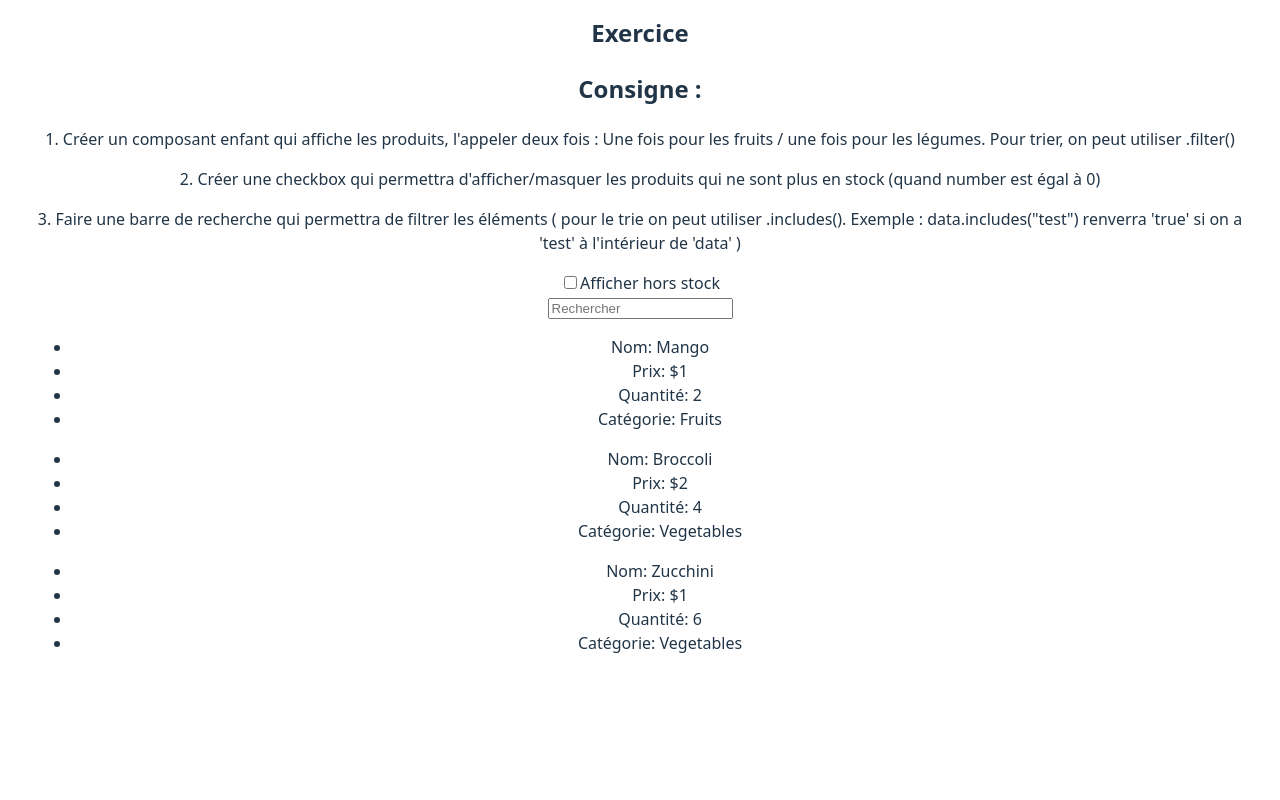
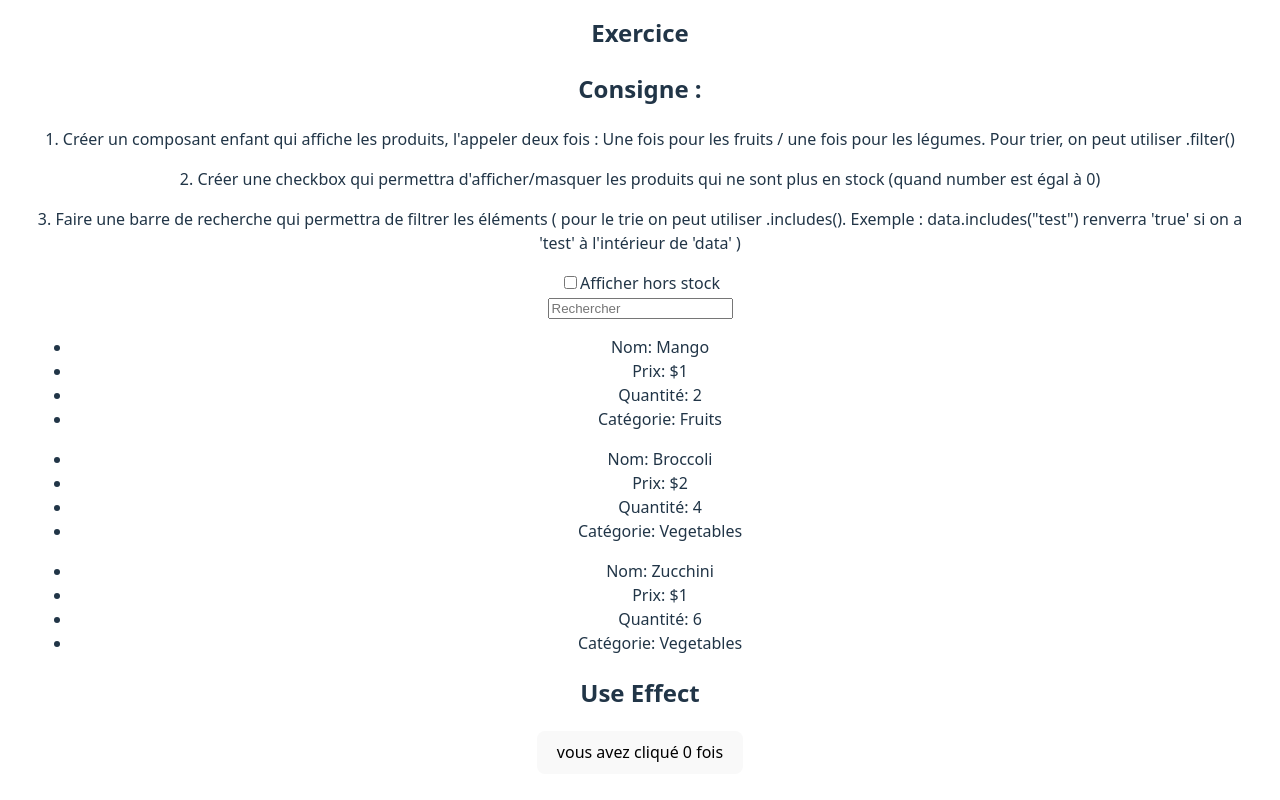
Before and after one commit to klabarreJehann/React_formation, a React (Vite) app: page / in a window 1280 px wide. Shown: the part 2544-3344 px from the top of the page. Before the commit the page ends 3247 px from the top, so only its background shows below. Built offline with nearby package versions, Linux system fonts and the light colour scheme.

Commit message:
début explication useEffect

```diff
--- a/src/App.jsx
+++ b/src/App.jsx
@@ -6,6 +6,7 @@ import Event from "./components/Event";
 import Exercice from "./components/Exercices/Exercice";
 
 import Form from "./components/Form";
+import HookUseEffect from "./components/HookUseEffect";
 import MyButton from "./components/MyButton";
 import SharingData from "./components/SharingData";
 
@@ -51,6 +52,9 @@ function App() {
 
       <h2>Exercice</h2>
       <Exercice />
+
+      <h2>Use Effect</h2>
+      <HookUseEffect />
     </>
   );
 }
--- /dev/null
+++ b/src/components/HookUseEffect.jsx
@@ -0,0 +1,39 @@
+import { useEffect, useState } from "react";
+
+function HookUseEffect() {
+  const [count, setCount] = useState(0);
+
+  // Gestion d'effet secondaires (calcul de valeurs dérivées, appel de fonctions .... )
+  useEffect(() => {
+    document.title = "count: " + count;
+
+    console.log("use effect déclenché !");
+
+    // Très souvent, on utilisera le return dans les useEffect qui n'ont pas de dépendances
+    // return () => {
+    //   console.log("return du useEffect qui a 'count' comme dépendance");
+    // };
+  }, [count]);
+
+  // 'Protection' de code qu'on ne veut exécuter qu'au chargement du composant
+  useEffect(() => {
+    // Avec un tableau de dépendance laissé vidé, on s'assure que le code ne sera lancé qu'au chargement du composant
+    alert("Composant chargé !");
+  }, []);
+
+  // Pour déclencher des actions lors de la destruction d'un composant
+  // Le return est utilisé quand on laisse un tableau de dépendance vide
+  useEffect(() => {
+    return () => {
+      console.log("Composant détruit !");
+    };
+  }, []);
+
+  return (
+    <button onClick={() => setCount((prev) => prev + 1)}>
+      vous avez cliqué {count} fois
+    </button>
+  );
+}
+
+export default HookUseEffect;
```
